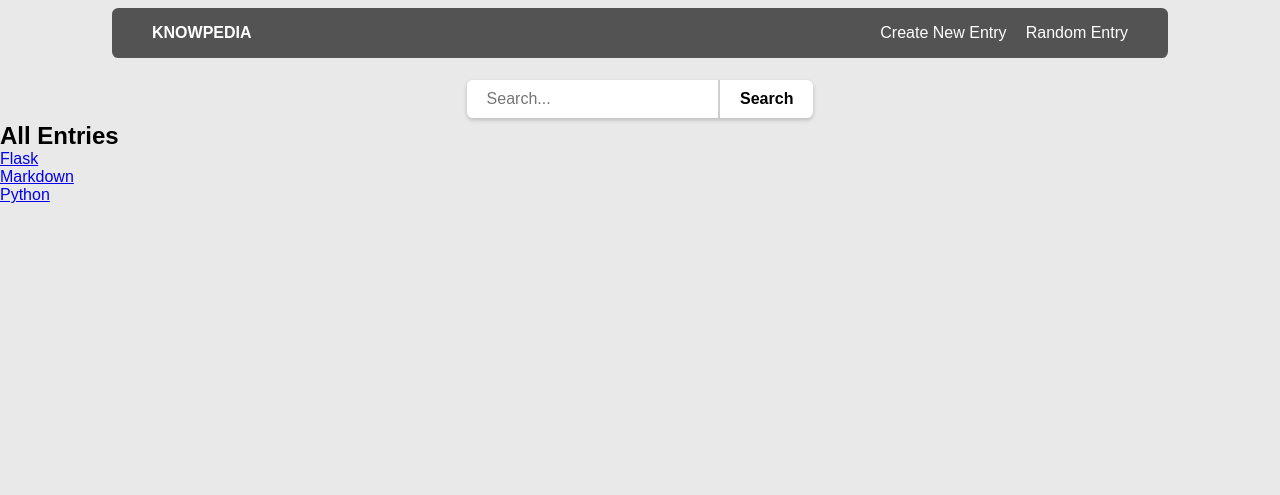
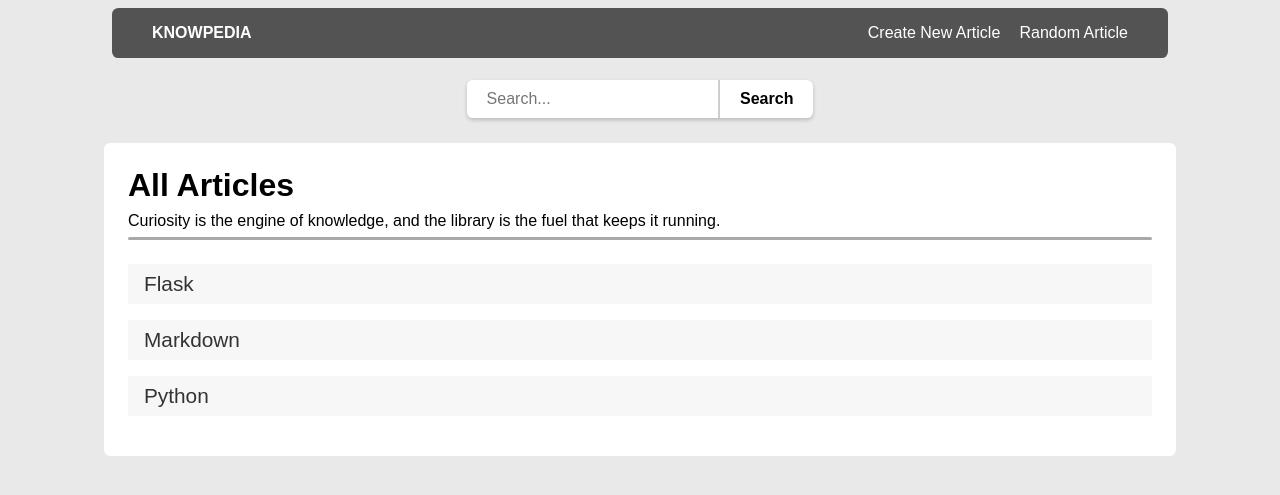
Before and after one commit to Llewellyn500/Knowpedia, a Flask app: page / in a window 1280 px wide. Shown: the top 495 px of the page. Run offline with Flask 3, Linux system fonts and the light colour scheme.

Commit message:
styled homepage

```diff
--- a/static/styles.css
+++ b/static/styles.css
@@ -78,6 +78,53 @@ body {
   transition-duration: 0.4s;
 }
 .search-box button:hover {
-  background-color: #1296f3;
+  background-color: #535353;
   color: #fff;
 }
+
+/* All entries */
+.content {
+  margin-left: auto;
+  margin-right: auto;
+  background-color: #fff;
+  border-radius: 0.4rem;
+  width: 80%;
+  margin-top: 1.3rem;
+  padding: 1.5rem;
+}
+.content h2 {
+  font-size: 2rem;
+  font-weight: 800;
+  margin-bottom: 0.5rem;
+}
+.content p {
+    margin-bottom: 0.4rem;
+}
+.content hr {
+  margin-bottom: 1.5rem;
+  height: 0.2rem;
+  background-color: #00000056;
+  border-radius: 0.4rem;
+  border: none;
+}
+
+.content ul {
+    list-style-type: none;
+    padding: 0;
+    margin: 0;
+    font-size: 1.3rem;
+    font-weight: 500;
+}
+.content ul li {
+    padding: 8px 16px;
+    background-color: #f7f7f7;
+    margin-bottom: 1rem;
+}
+.content ul li a {
+    text-decoration: none;
+    color: #333;
+    display: block;
+}
+.content ul li:hover {
+    background-color: #e9e9e9;
+}
--- a/templates/base.html
+++ b/templates/base.html
@@ -13,8 +13,8 @@
       <div class="nav-container">
         <a href="{{ url_for('index') }}" class="home-link">KNOWPEDIA</a>
         <div class="links-container">
-          <a href="{{ url_for('new_entry') }}">Create New Entry</a>
-          <a href="{{ url_for('random_entry') }}">Random Entry</a>
+          <a href="{{ url_for('new_entry') }}">Create New Article</a>
+          <a href="{{ url_for('random_entry') }}">Random Article</a>
         </div>
       </div>
       <div class="search-box">
--- a/templates/index.html
+++ b/templates/index.html
@@ -1,10 +1,14 @@
 {% extends "base.html" %}
 
 {% block content %}
-<h2>All Entries</h2>
+<div class="content">
+<h2>All Articles</h2>
+<p>Curiosity is the engine of knowledge, and the library is the fuel that keeps it running.</p>
+<hr/>
 <ul>
     {% for title in titles %}
     <li><a href="{{ url_for('entry', title=title) }}">{{ title }}</a></li>
     {% endfor %}
 </ul>
+</div>
 {% endblock %}
```
